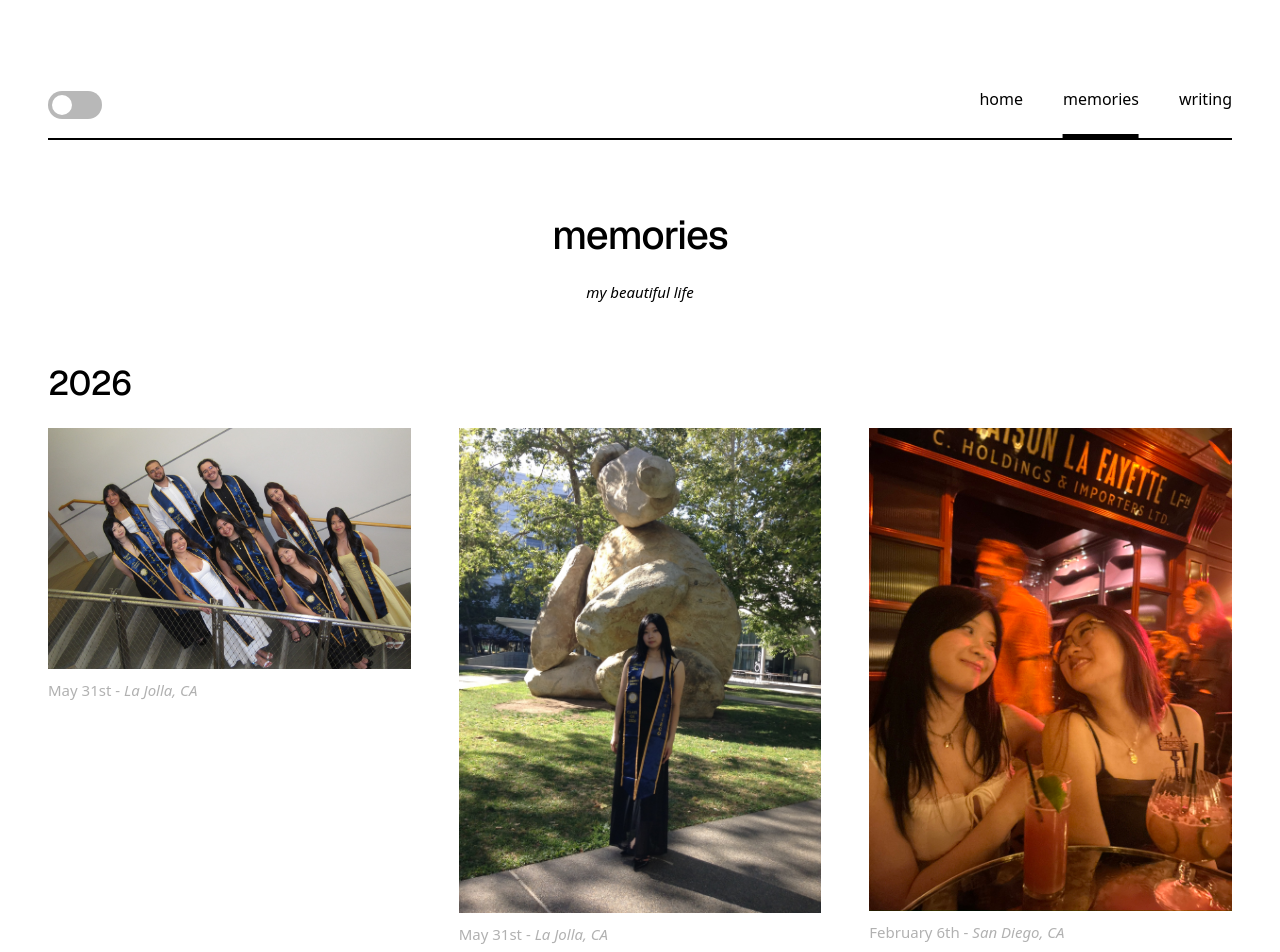
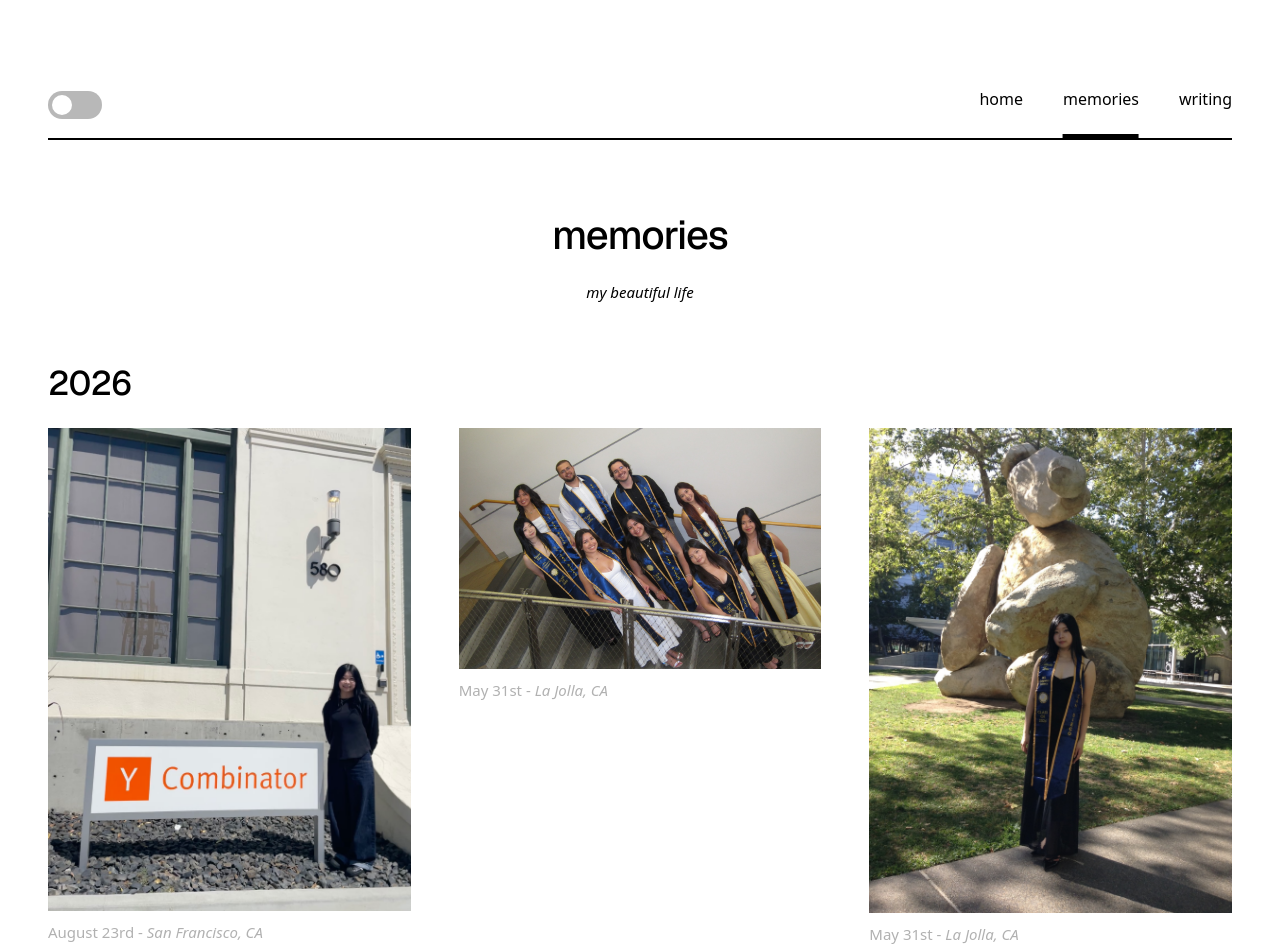
Before and after one commit to FaZeDrug/fazedrug.github.io, a Next.js app in the folder my-site/: page /memories in a window 1280 px wide. Shown: the top 952 px of the page. Built offline with nearby package versions, Linux system fonts and the light colour scheme.

Commit message:
added yc pic

```diff
--- a/my-site/app/memories/page.tsx
+++ b/my-site/app/memories/page.tsx
@@ -10,6 +10,13 @@ const memoryYears: Array<{ year: string; memories: Memory[] }> = [
   {
     year: "2026",
     memories: [
+      {
+        date: "August 23rd",
+        place: "San Francisco, CA",
+        alt: "sexy girl at yc sign",
+        src: "/memories/2026/ycsign.JPG",
+        ratio: "3 / 4",
+      },
       {
         date: "May 31st",
         place: "La Jolla, CA",
--- a/my-site/app/page.tsx
+++ b/my-site/app/page.tsx
@@ -4,7 +4,7 @@ export default function Home() {
   return (
     <>
       <main className="bio">
-        <p className="updated">Last updated 08/14/26</p>
+        <p className="updated">Last updated 08/23/26</p>
         <h1>Natasha Tran</h1>
 
         <div className="bio-copy">
```
Also changed, not shown: my-site/public/memories/2026/ycsign.JPG (added).
